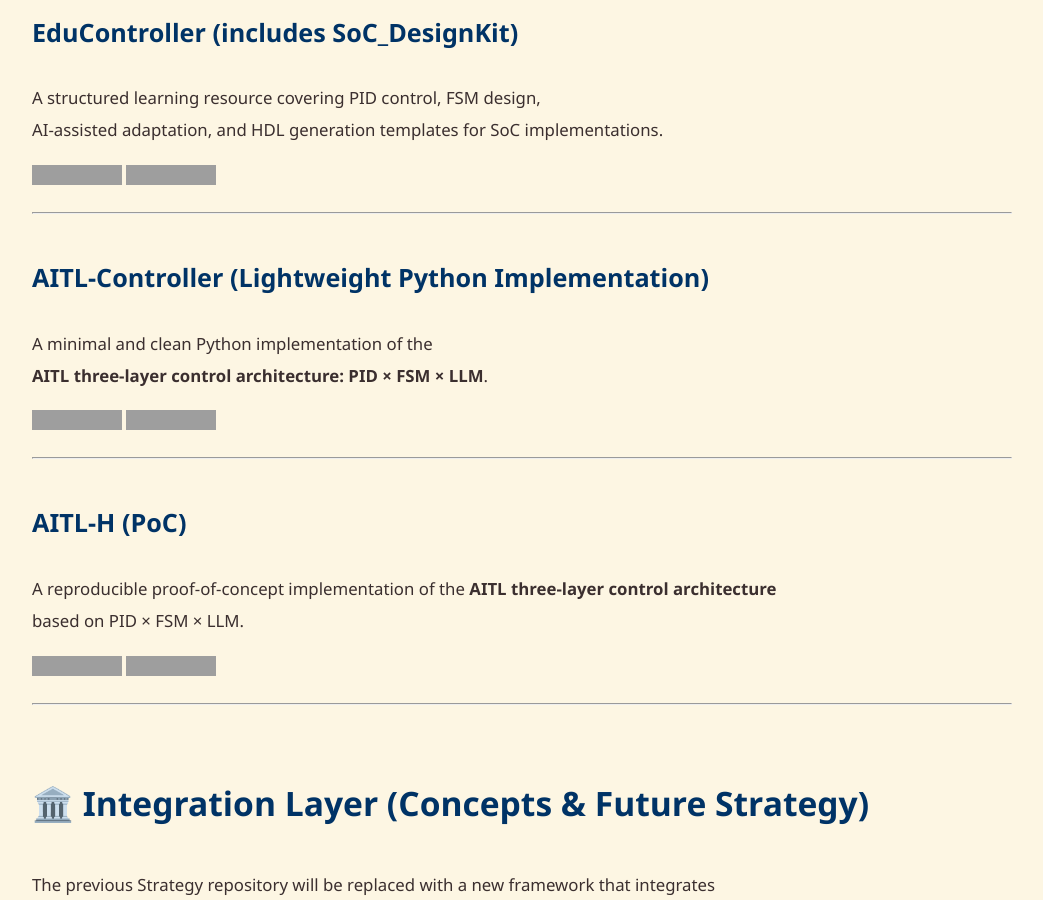
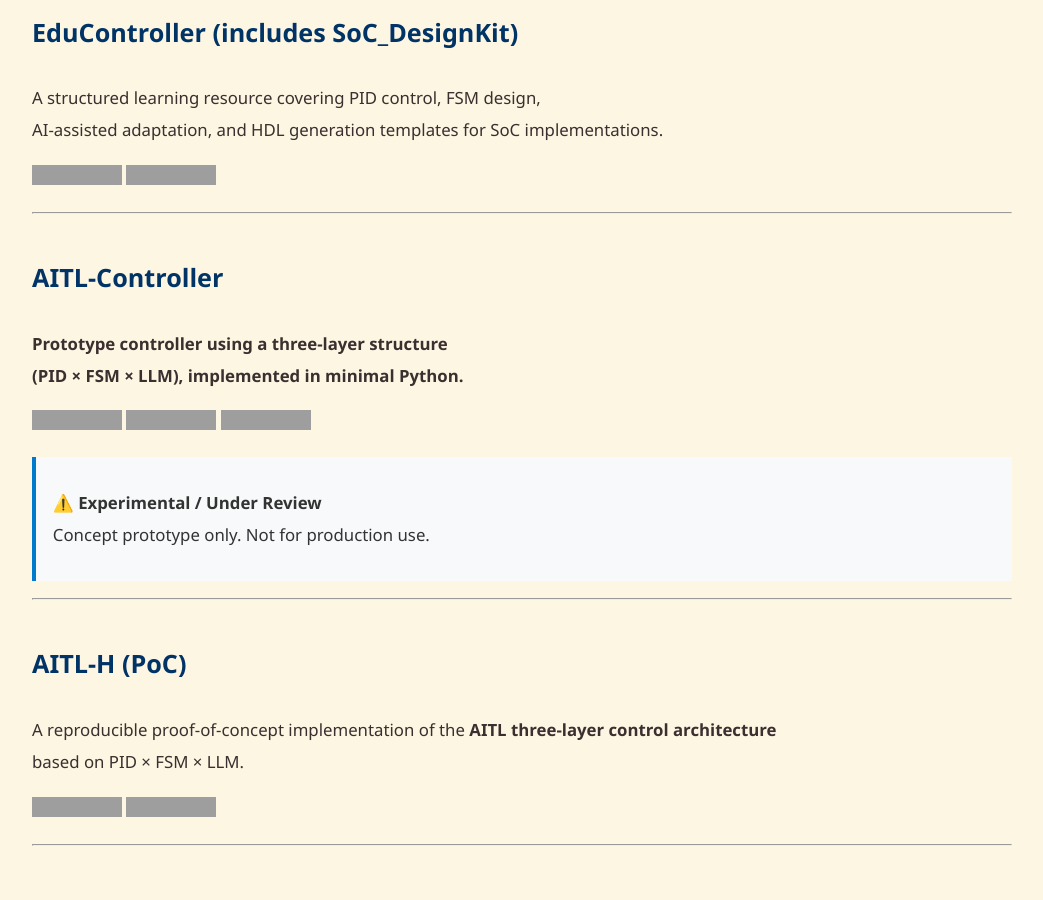
Before and after one commit to Samizo-AITL/Samizo-AITL.github.io, a Jekyll site: the page built from en/index.md, in a window 1280 px wide and 900 px high, scrolled down 2170 px. Shown: the whole window, without its empty margins (118-1161 px from the left). Built offline with Jekyll 4.4.1, drawn with Linux system fonts in a browser that asks for light colours; grey boxes are pictures that could not be loaded.

Commit message:
Update index.md

```diff
--- a/en/index.md
+++ b/en/index.md
@@ -78,12 +78,17 @@ AI-assisted adaptation, and HDL generation templates for SoC implementations.
 
 ---
 
-## AITL-Controller (Lightweight Python Implementation)
-A minimal and clean Python implementation of the
-**AITL three-layer control architecture: PID × FSM × LLM**.
+## AITL-Controller
 
-[![Site](https://img.shields.io/badge/View-Site-brightgreen?logo=github)](https://samizo-aitl.github.io/aitl-controller/)
+**Prototype controller using a three-layer structure
+(PID × FSM × LLM), implemented in minimal Python.**
+
+[![Site](https://img.shields.io/badge/View-Site-brightgreen?logo=github)](https://samizo-aitl.github.io/aitl-controller)
 [![Repo](https://img.shields.io/badge/View-Repo-blue?logo=github)](https://github.com/Samizo-AITL/aitl-controller)
+![Status](https://img.shields.io/badge/Status-Under_Review-orange)
+
+> ⚠️ **Experimental / Under Review**
+> Concept prototype only. Not for production use.
 
 ---
 
```
